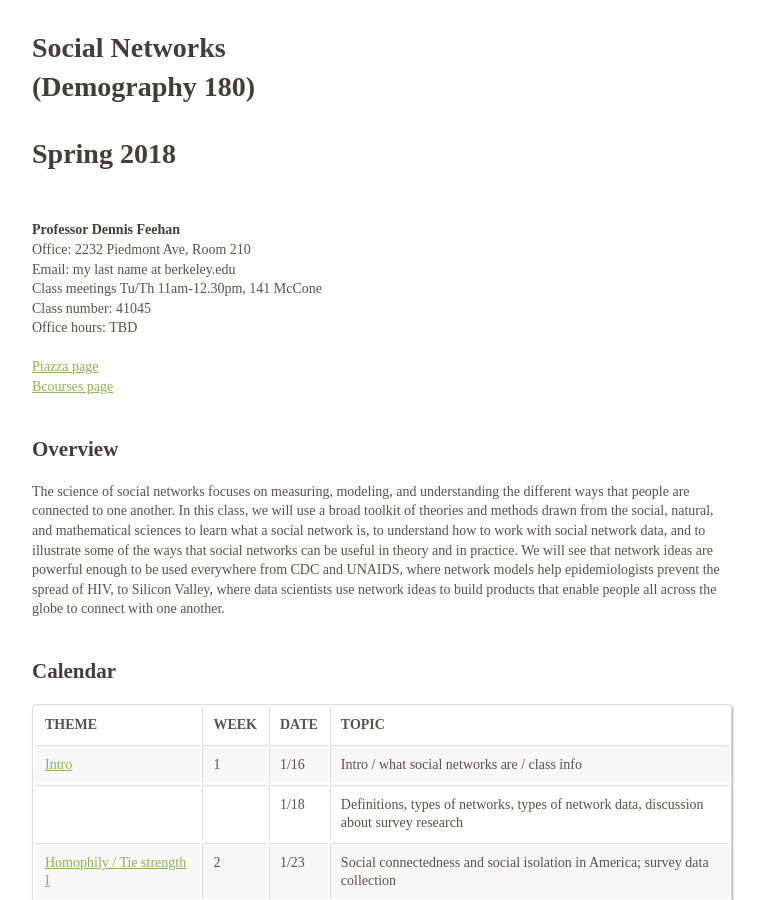
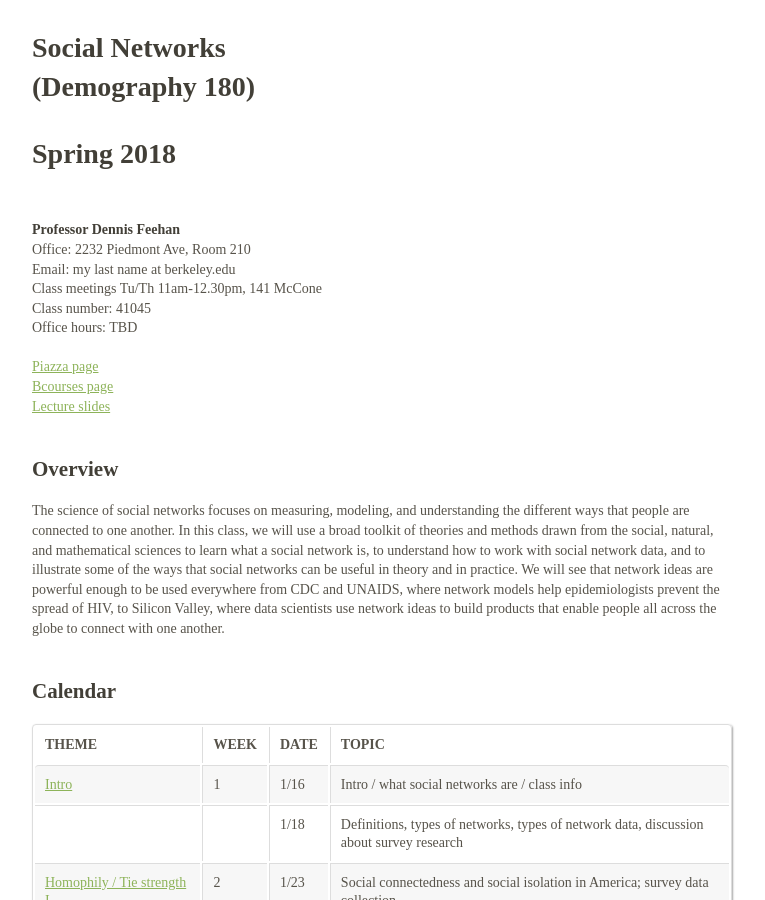
Before and after one commit to dfeehan/dfeehan.github.io, a Jekyll site: the page teaching/2018sp_demog180.html, which Jekyll copies as it is, in a window 1280 px wide and 900 px high. Shown: the whole window, without its empty margins (258-1023 px from the left). Built offline with Jekyll 4.4.1, drawn with Linux system fonts in a browser that asks for light colours.

Commit message:
link to lecture slides folder

```diff
--- a/teaching/2018sp_demog180.html
+++ b/teaching/2018sp_demog180.html
@@ -341,7 +341,7 @@
 
 
 
-<p><strong>Professor Dennis Feehan</strong><BR> Office: 2232 Piedmont Ave, Room 210<BR> Email: my last name at berkeley.edu<BR> Class meetings Tu/Th 11am-12.30pm, 141 McCone<BR> Class number: 41045<BR> Office hours: TBD<BR> <BR> <a href="https://piazza.com/class/jcgtusuzymr5f7?cid=6">Piazza page</a><BR> <a href="https://bcourses.berkeley.edu/courses/1470310">Bcourses page</a><BR></p>
+<p><strong>Professor Dennis Feehan</strong><BR> Office: 2232 Piedmont Ave, Room 210<BR> Email: my last name at berkeley.edu<BR> Class meetings Tu/Th 11am-12.30pm, 141 McCone<BR> Class number: 41045<BR> Office hours: TBD<BR> <BR> <a href="https://piazza.com/class/jcgtusuzymr5f7?cid=6">Piazza page</a><BR> <a href="https://bcourses.berkeley.edu/courses/1470310">Bcourses page</a><BR> <a href="https://drive.google.com/drive/folders/1x-ZA9Nz8lqJUmi9iGFJ1UB2pHi-Qzl9Q?usp=sharing">Lecture slides</a></p>
 <h2 id="overview">Overview</h2>
 <p>The science of social networks focuses on measuring, modeling, and understanding the different ways that people are connected to one another. In this class, we will use a broad toolkit of theories and methods drawn from the social, natural, and mathematical sciences to learn what a social network is, to understand how to work with social network data, and to illustrate some of the ways that social networks can be useful in theory and in practice. We will see that network ideas are powerful enough to be used everywhere from CDC and UNAIDS, where network models help epidemiologists prevent the spread of HIV, to Silicon Valley, where data scientists use network ideas to build products that enable people all across the globe to connect with one another.</p>
 <h2 id="calendar">Calendar</h2>
```
